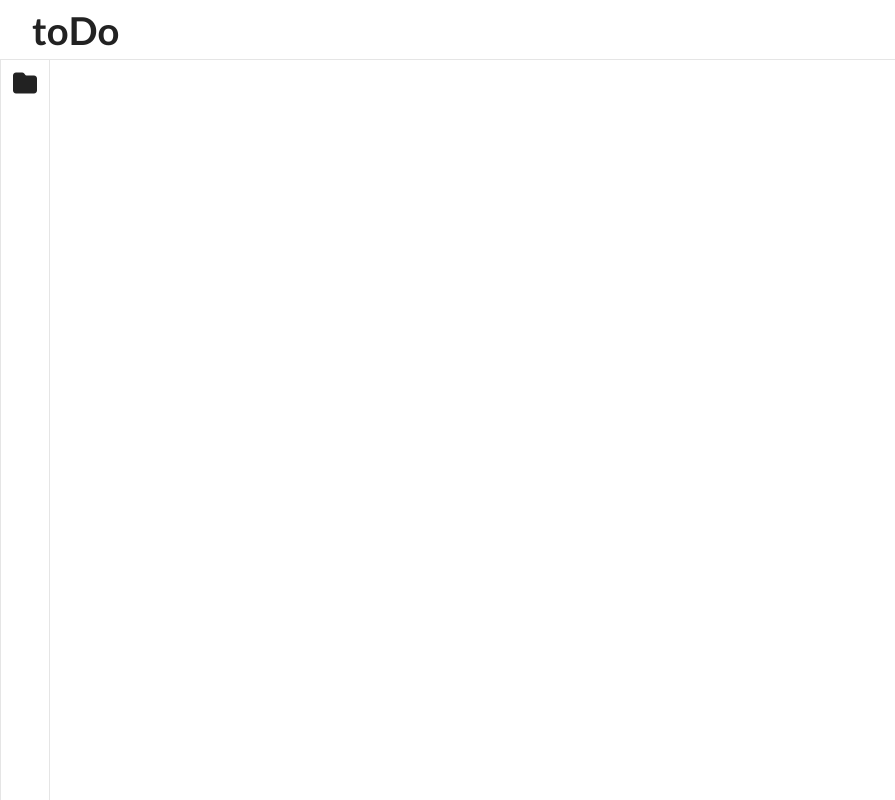
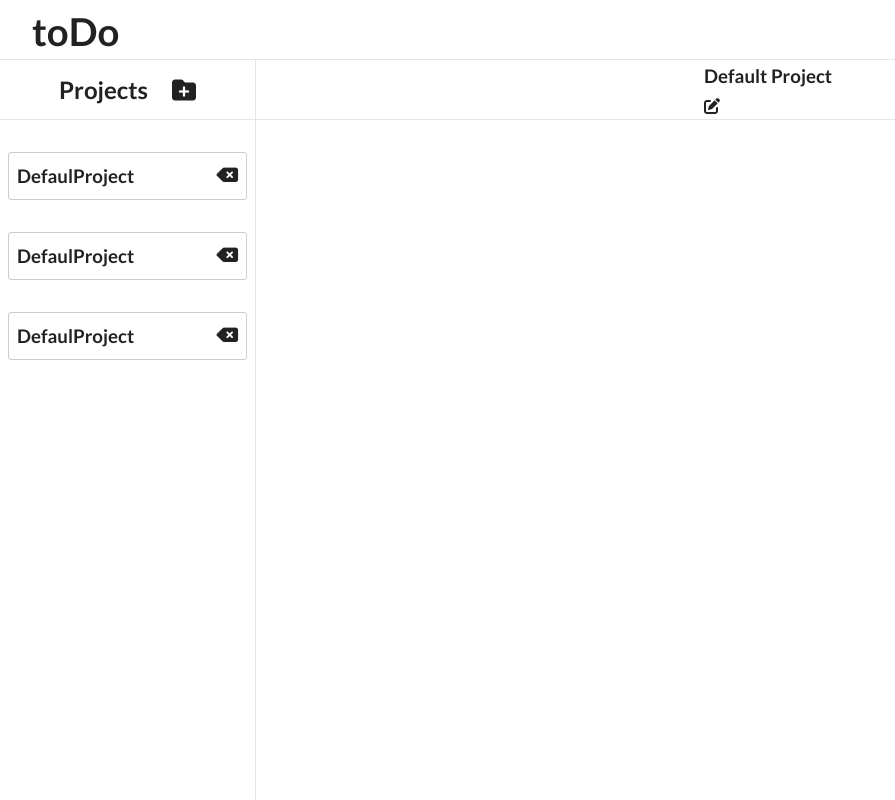
Before and after one commit to NCJ0110/Project-ToDo, a website built with webpack: page src/template.html in a window 1280 px wide. Shown: the whole page, without its empty margins (0-895 px from the left). Built offline with nearby package versions, Linux system fonts and the light colour scheme.

Commit message:
changed leftside nav html and styles, included project add form and styles

```diff
--- a/src/styles/styles.css
+++ b/src/styles/styles.css
@@ -22,6 +22,10 @@ body {
     color: var(--main-black);
 
 }
+
+main {
+    display: flex;
+}
 /*HEADER STYLES */
 .header {
     width: 100vw;
@@ -32,13 +36,8 @@ body {
 
 .header-center {
     width: 100vw;
-    max-width: 1600px;
     margin: 0 auto;
     padding: 0.5rem 2rem;
-
-    display: flex;
-    justify-content: space-between;
-    align-items: center;
 }
 
 .logo {
@@ -50,48 +49,29 @@ body {
 /* LEFT NAV STYLES */
 
 .leftside-nav {
-    height: calc(100% - 60px);
+    height: calc(100vh - 60px);
+    width: 25%;
+    min-width: 200px;
     display: flex;
-    justify-content: space-between;
-    width: 100%;
-    min-width: 300px;
-    position: fixed;
-
+    flex-direction: column;
+    border-right: var(--light-border);
+    position: relative;
 }
 
-.active-tab {
+.project-header {
+    display: flex;
     width: 100%;
-    display: none;
+    height: 60px;
+    justify-content: center;
+    align-items: center;
+    gap: 1.5rem;
+    padding: 1rem 0;
+    border-bottom: var(--light-border);
 }
 
-.active-tab-show {
-    display: block;
-}
-
-@media screen and (min-width: 650px){
-    .leftside-nav {
-        width: 25%;
-    }
-}
-
-
-.tab-menu {
-    border-left: var(--light-border);
-    border-right: var(--light-border);
-    padding: 0.5rem 0.75rem;
-}
-
-
-.projects-btn {
+.fa-folder-plus {
+    cursor: pointer;
     font-size: 1.5rem;
-    cursor: pointer;
-}
-
-.projects-container h1 {
-    text-align: center;
-    border-bottom: var(--light-border);
-    padding: 0.5rem 0;
-    user-select: none;
 }
 
 .projects {
@@ -99,13 +79,73 @@ body {
 }
 
 .project {
+    max-width: 250px;
     display: flex;
     align-items: center;
     justify-content: space-between;
     border: 1px solid rgba(0,0,0,0.2);
     border-radius: 3px;
     padding: 0.75rem 0.5rem;
-    margin: 1rem 0;
+    margin: 2rem auto;
     cursor: pointer;
+}
 
+.project i {
+    font-size: 1.2rem;
+    color: var(--main-black)
 }
+
+.project-add-form {
+    width: 100%;
+    position: absolute;
+    bottom: calc(100vh);
+    padding: 1rem 1rem;
+}
+
+.project-add-form-active {
+    top: 60px;
+    height: 100%;
+    background: white;
+}
+
+.project-add-form label {
+    font-size: 1.2rem;
+    font-weight: bold;
+    margin-bottom: 0.5rem;
+    width: 100%;
+    text-align: center;
+    display: block;
+}
+
+.project-add-form input {
+    padding: 0.25rem 0.5rem;
+    font-size: 1rem;
+    width: 100%;
+}
+
+.project-add-form button {
+    padding: 0.5rem 1rem;
+    background: var(--main-white);
+    border: 2px solid rgba(0,0,0,0.2);
+    border-radius: 3px;
+    margin-top: 3rem;
+}
+
+.btn-container {
+    display: flex;
+    justify-content: center;
+}
+
+/* MAIN BODY STYLES */
+
+.main-body {
+    width: 100%;
+}
+
+.main-body-header {
+    display: grid;
+    justify-content: center;
+    align-items: center;
+    height: 60px;
+    border-bottom: var(--light-border);
+}
--- a/src/template.html
+++ b/src/template.html
@@ -16,36 +16,51 @@
         </div>
     </header>
 
+    <main>
         <nav class="leftside-nav">
+            <div class="project-header">
+                <h1>Projects</h1>
+                <i class="fa-solid fa-folder-plus"></i>
+            </div>
 
-        <div class="active-tab ">
-            <div class="projects-container">
-                <h1>Projects</h1>
             <div class="projects">
                 <div class="project">
-                        <h3 class="p-title">Default Project</h2>
+                    <h3 class="p-title">DefaulProject</h2>
                     <i class="fa fa-delete-left"></i>
                 </div>
-
                 <div class="project">
-                        <h3 class="p-title">Default Project</h2>
+                    <h3 class="p-title">DefaulProject</h2>
                     <i class="fa fa-delete-left"></i>
                 </div>
-
                 <div class="project">
-                        <h3 class="p-title">Default Project</h2>
+                    <h3 class="p-title">DefaulProject</h2>
                     <i class="fa fa-delete-left"></i>
                 </div>
             </div>
 
-            </div>
+            <div class="project-add-form">
+                <label for="title">Title</label>
+                <input type="text" id="title">
+
+                <div class="btn-container">
+                    <button class="submit-add-project">Create Project</button>
                 </div>
 
-        <div class="tab-menu">
-            <div class="projects-btn">
-                <i class="fa-solid fa-folder"></i>
-            </div>
             </div>
         </nav>
+
+
+        <section class="main-body">
+            <div class="main-body-header">
+                <h3 class="current-project">Default Project</h3>
+                <i class="fa-solid fa-pen-to-square"></i>
+            </div>
+        </section>
+    </main>
+
+
+
+
+
 </body>
 </html>
```
Also changed, not shown: dist/bundleedddd8d071d75274e6a4.js, dist/index.html, 2 other files. Lines whose indentation alone changed are shown as unchanged.
